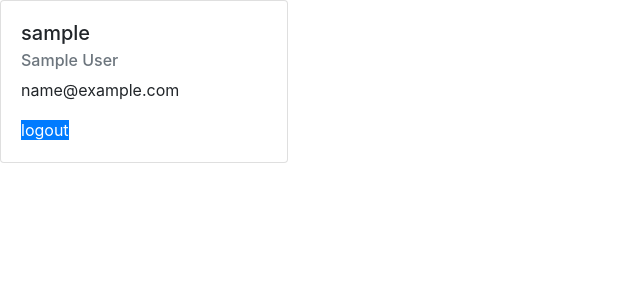
After one commit to mattriese/flask-notes, a Flask app: a page that uses templates/secret.html in a window 1280 px wide. The commit adds this page. Shown: the top 300 px of the page, without its empty margins (0-640 px from the left). Run offline with Flask 2, Linux system fonts and the light colour scheme; the visitor is signed in with stand-in values (Sample User, id 1); tables that the repository leaves empty hold one stand-in row (values such as "Sample post"); some libraries are stand-ins or nearby versions.

Commit message:
users page and logout works

```diff
--- a/app.py
+++ b/app.py
@@ -34,18 +34,35 @@ def register_user():
     form = RegisterForm()
 
     if form.validate_on_submit():
-        if not User.query.filter_by(username=username).first():
-            username = form.username.data
-            password = form.password.data
-            email = form.email.data
-            first_name = form.first_name.data
-            last_name = form.last_name.data
+        username = form.username.data
+        password = form.password.data
+        email = form.email.data
+        first_name = form.first_name.data
+        last_name = form.last_name.data
 
+        taken_username = User.query.filter_by(username=username).first()
+        taken_email = User.query.filter_by(email=email).first()
+
+        if not taken_username and not taken_email: # check if username is available
+
+            # create user instance
             user = User.register(username, password, email, first_name, last_name)
             db.session.add(user)
             db.session.commit()
+            flash("Registration successful!")
+
+            user = User.authenticate(username, password)
+
+            if user:
+                session["username"] = user.username
+                return redirect(f"/users/{username}")
+            else:
+                flash("Authentication failed")
+                return redirect("/register")
+
         else:
-            flash("Username Taken")
+            flash("Username/email Taken")
+            return render_template("register.html", form=form)
     else:
         return render_template('register.html', form=form)
 
@@ -63,9 +80,36 @@ def login_user():
         user = User.authenticate(username, password)
 
         if user:
-            session["user_id"] = user.id
-            return redirect('/secret')
+            session["username"] = user.username
+            return redirect(f"/users/{username}")
         else:
             form.username.errors = ["Bad name/password"]
     else:
         return render_template('login.html', form=form)
+
+
+
+@app.route("/users/<username>")
+def show_secret_page(username):
+    """Example hidden page for logged-in users only."""
+
+    if "username" not in session:
+        flash("You must be logged in to view!")
+        return redirect("/")
+
+        # alternatively, can return HTTP Unauthorized status:
+        #
+        # from werkzeug.exceptions import Unauthorized
+        # raise Unauthorized()
+
+    else:
+        user = User.query.filter_by(username=username).first()
+        return render_template("secret.html", user=user)
+
+
+@app.route("/logout")
+def logout_user():
+    """remove current user's id from session and redirect to home"""
+
+    session.pop("username", None)
+    return redirect("/")
--- a/models.py
+++ b/models.py
@@ -1,7 +1,7 @@
 from flask_sqlalchemy import SQLAlchemy
-import bcrypt
-
-# bcrypt = Bcrypt()
+# import bcrypt
+from flask_bcrypt import Bcrypt
+bcrypt = Bcrypt()
 
 db = SQLAlchemy()
 
--- a/templates/login.html
+++ b/templates/login.html
@@ -20,6 +20,7 @@
     </div>
 
     {% endfor %}
+	<button type="submit" class="btn btn-primary">Submit</button>
 </form>
 
 {% endblock %}
--- a/templates/register.html
+++ b/templates/register.html
@@ -21,6 +21,7 @@
 	  </div>
 
 	{% endfor %}
+	  <button type="submit" class="btn btn-primary">Submit</button>
 	</form>
 
 	{% endblock %}
--- /dev/null
+++ b/templates/secret.html
@@ -0,0 +1,17 @@
+{% extends "base.html" %}
+
+{% block title %} Secret Page {% endblock %}
+
+{% block content %}
+
+<div class="card" style="width: 18rem;">
+	<div class="card-body">
+	  <h5 class="card-title">{{ user.username }}</h5>
+	  <h6 class="card-subtitle mb-2 text-muted">{{ user.first_name }} {{ user.last_name }}</h6>
+	  <p class="card-text">{{ user.email }}</p>
+	  <a href="/logout" class="btn-primary">logout</a>
+
+	</div>
+  </div>
+
+{% endblock %}
```
